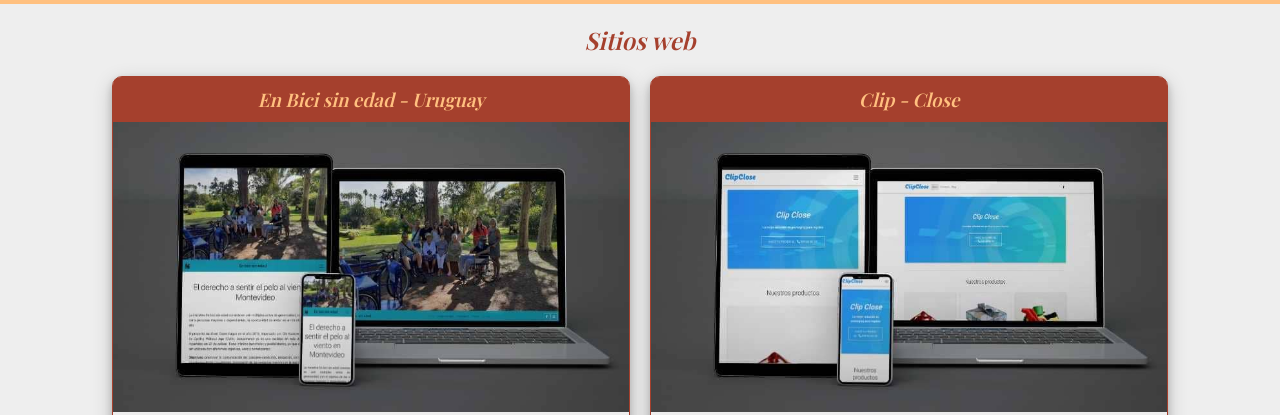
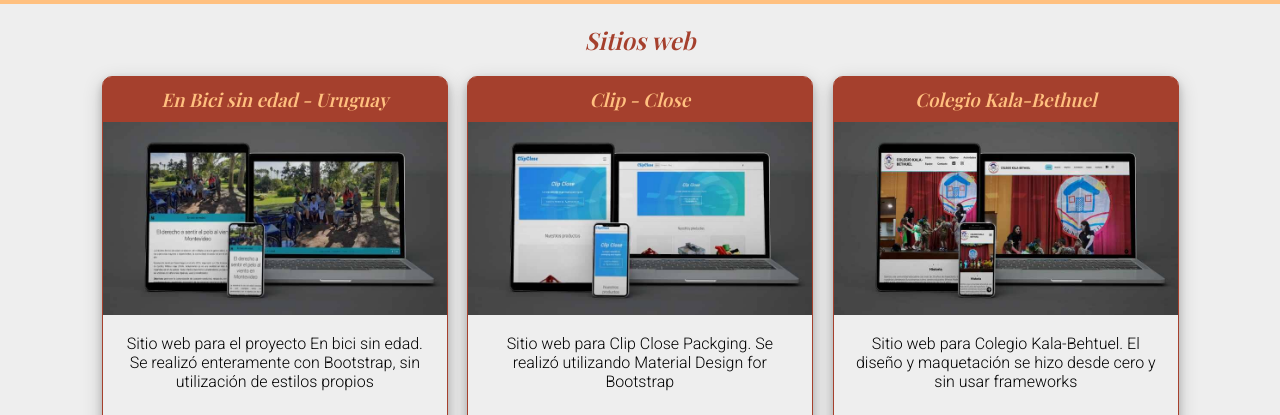
Before and after one commit to julianmoran1/portfolio, a plain HTML site: page web.html in a window 1280 px wide. Shown: the part 69-484 px from the top of the page. Drawn offline with nearby package versions, Linux system fonts and the light colour scheme.

Commit message:
agregué la web de kala bethuel

```diff
--- a/web.html
+++ b/web.html
@@ -65,7 +65,7 @@
                 <h2>Sitios web</h2>
 
                 <div class="contenedor-categorias">
-                    <article class="categorias categorias-50 animate__animated animate__backInLeft">
+                    <article class="categorias animate__animated animate__backInLeft">
                         <a href="https://bit.ly/ebse-uy" target="_blank">
                             <h3>En Bici sin edad - Uruguay</h3>
                             <img src="images/mockup-ebse.jpg" alt="Mockup sitio web En Bici Sin Edad">
@@ -74,12 +74,21 @@
                         </a>
                     </article>
 
-                    <article class="categorias categorias-50 animate__animated animate__backInRight">
+                    <article class="categorias animate__animated animate__backInRight">
                         <a href="https://bit.ly/clipclose" target="_blank">
                             <h3>Clip - Close</h3>
                             <img src="images/mockup-clip.jpg" alt="Mockup sitio web Clip Close">
                             <P>Sitio web para Clip Close Packging. Se realizó utilizando Material Design for Bootstrap</P>
                             <p>Tecnologías utilizadas: <i class="fab fa-html5"></i> - <i class="fab fa-bootstrap"></i> - <i class="fab fa-mdb"></i> </p>
+                        </a>
+                    </article>
+
+                    <article class="categorias animate__animated animate__backInRight">
+                        <a href="https://bit.ly/kala-bethuel" target="_blank">
+                            <h3>Colegio Kala-Bethuel</h3>
+                            <img src="images/mockup-kala.jpg" alt="Mockup sitio web Clip Close">
+                            <P>Sitio web para Colegio Kala-Behtuel. El diseño y maquetación se hizo desde cero y sin usar frameworks</P>
+                            <p>Tecnologías utilizadas: <i class="fab fa-html5"></i> - <i class="fab fa-css3"></i> - <i class="fab fa-js"></i> - <i class="fab fa-sass"></i> </p>
                         </a>
                     </article>
                 </div>
```
Also changed, not shown: images/mockup-kala.jpg (added).
